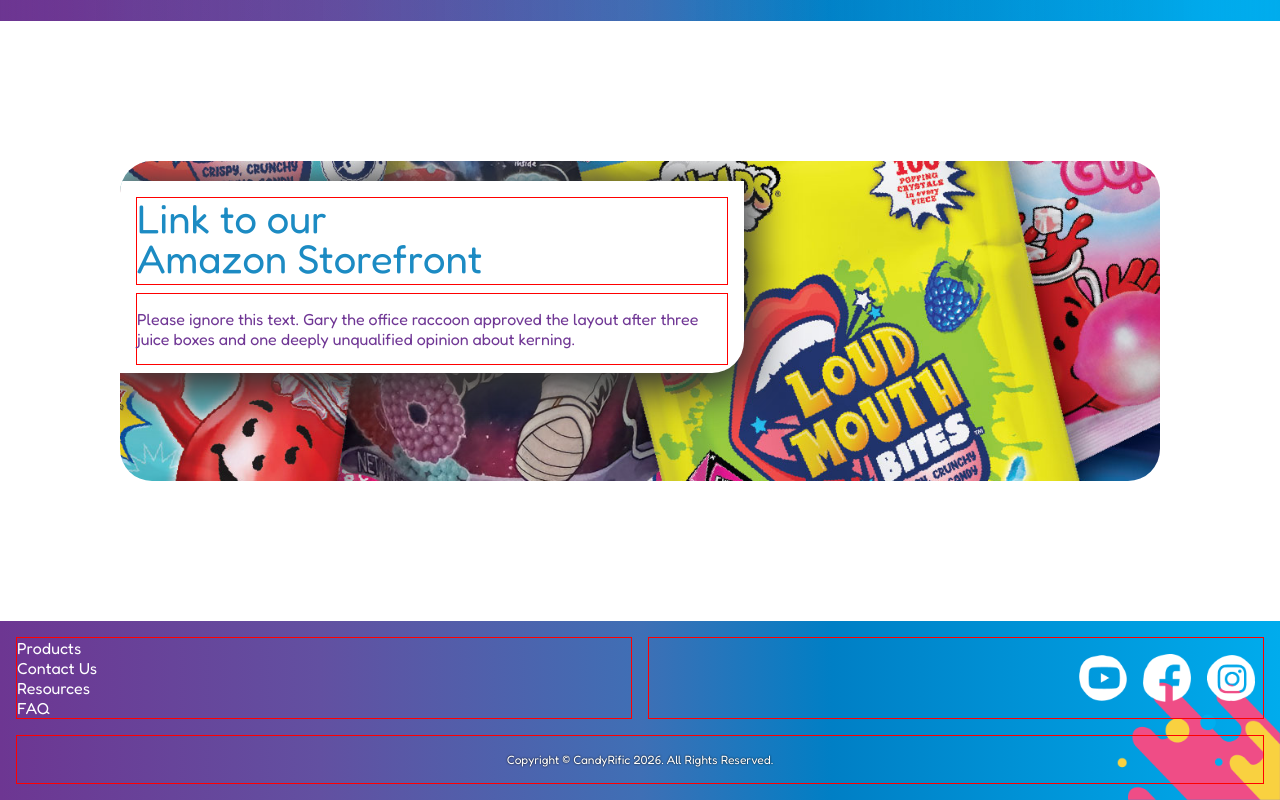
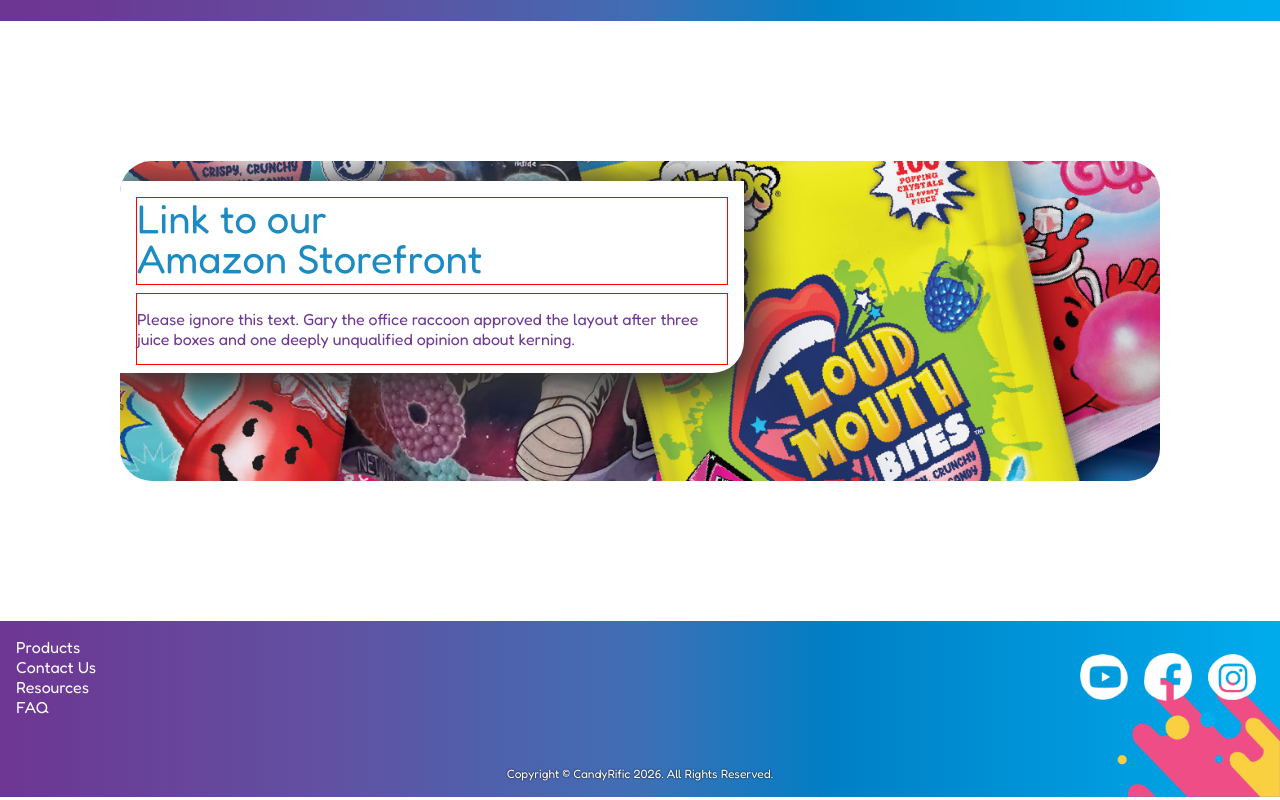
Before and after one commit to CandyRific/candyrific-website, a Vue app: page / in a window 1280 px wide. Shown: the part 1930-2730 px from the top of the page. Built offline with nearby package versions, Linux system fonts and the light colour scheme.

Commit message:
Updated footer.

```diff
--- a/src/components/SiteFooter.vue
+++ b/src/components/SiteFooter.vue
@@ -105,7 +105,7 @@
             grid-column: 1 / 3;
             grid-row: 1 / 4;
             align-items: flex-start;
-            border: 1px solid red;
+            /* border: 1px solid red; */
             z-index: 1;
         }
 
@@ -115,14 +115,14 @@
             justify-content: flex-end;
             align-items: center;
             padding: .5rem;
-            border: 1px solid red;
+            /* border: 1px solid red; */
             z-index: 1;
         }
 
         .all-rights {
             grid-column: 1 / 5;
-            grid-row: 4 / 6;
-            border: 1px solid red;
+            grid-row: 5 / 6;
+            /* border: 1px solid red; */
             z-index: 1;
             text-shadow: 0px 0px 2px black;
         }
```
